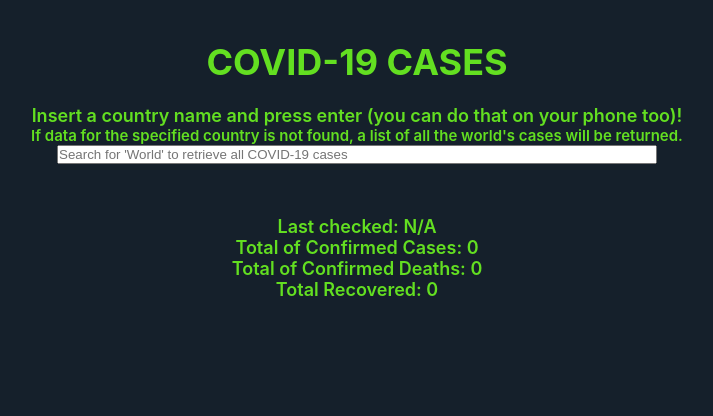
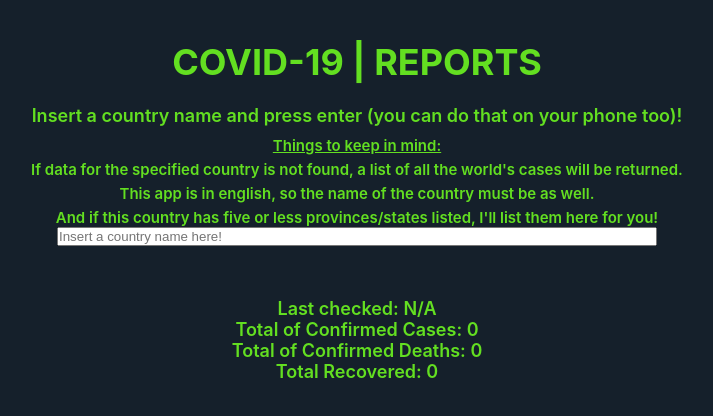
Before and after one commit to JustAn0therDev/COVID19-TRACKER, a React (Create React App) app: page / in a window 1280 px wide. Shown: the top 416 px of the page, without its empty margins (283-996 px from the left). Built offline with nearby package versions, Linux system fonts and the light colour scheme.

Commit message:
Adding disclaimers and styles for better experience

```diff
--- a/src/MainComponent/Main.css
+++ b/src/MainComponent/Main.css
@@ -15,6 +15,11 @@
 
   #root .main-div .div-label-and-input label {
     display: block;
+    margin-bottom: 10px;
+  }
+
+  #root .main-div .div-label-and-input .underline {
+    text-decoration: underline;
   }
 
   #root .main-div .div-label-and-input input {
@@ -26,7 +31,15 @@
   }
 
   #root .main-div .div-label-and-input input:active {
-            border: 0.1em solid #63DF21;
+    border: 0.1em solid #63df21;
+  }
+
+  #root .main-div .div-label-and-input ul {
+    list-style: none;
+  }
+
+  #root .main-div .div-label-and-input ul li {
+    margin-top: 5px;
   }
 
   #root .main-div button {
@@ -37,7 +50,7 @@
   }
 
   #root .main-div button:active {
-            background-color: #63DF21;
+    background-color: #63df21;
     color: #ffffff;
   }
 }
--- a/src/MainComponent/Main.js
+++ b/src/MainComponent/Main.js
@@ -6,26 +6,34 @@ export default function Main() {
   const [countryToBeSearched, setCountryToBeSearched] = useState("");
 
   async function checkValueAndEnterKey(ev) {
-    if (ev.key === "Enter") setCountryToBeSearched(await ev.target.value.replace(/\W/g, ""));
+    if (ev.key === "Enter")
+      setCountryToBeSearched(await ev.target.value.replace(/\W/g, ""));
   }
 
   return (
     <>
       <div className="main-div">
         <div className="div-label-and-input">
-          <h1>COVID-19 CASES</h1>
+          <h1>COVID-19 | REPORTS</h1>
           <br />
           <label>
             Insert a country name and press enter (you can do that on your phone
             too)!
           </label>
           <small>
-            If data for the specified country is not found, a list of all the
-            world's cases will be returned.
+            <span className="underline">Things to keep in mind:</span>
+            <ul>
+              <li>
+                If data for the specified country is not found, a list of all
+                the world's cases will be returned.
+              </li>
+              <li>This app is in english, so the name of the country must be as well.</li>
+              <li>And if this country has five or less provinces/states listed, I'll list them here for you!</li>
+            </ul>
           </small>
           <input
             id="input-search"
-            placeholder="Search for 'World' to retrieve all COVID-19 cases"
+            placeholder="Insert a country name here!"
             autoComplete="off"
             onKeyPress={ev => {
               checkValueAndEnterKey(ev);
--- a/src/MainComponent/MainCovid19DataComponent/MainCovid19Data.js
+++ b/src/MainComponent/MainCovid19DataComponent/MainCovid19Data.js
@@ -107,7 +107,7 @@ export default function MainCovid19Data({ country }) {
         ""
       )}
       <ul>
-        {covid19Data && covid19Data.covid19Stats.length <= 10 ? (
+        {covid19Data && covid19Data.covid19Stats.length <= 5 ? (
           covid19Data.covid19Stats.map(currentProvinceOrState => (
             <>
               <li>
```
Lines whose indentation alone changed are shown as unchanged.
